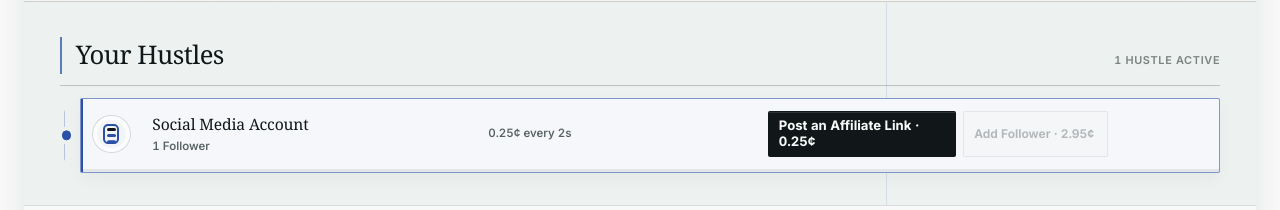
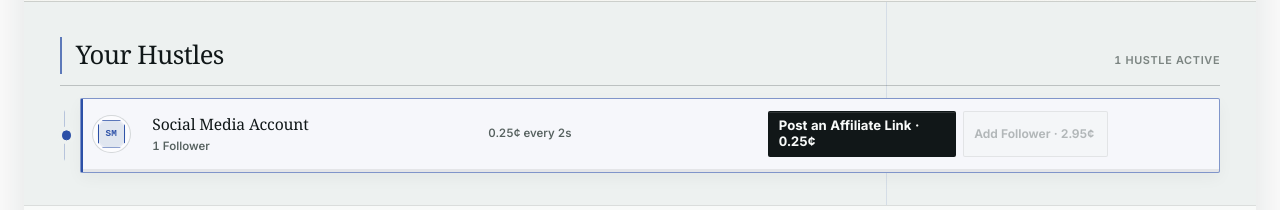
Before and after one commit to dnowinskinet/personal, an Angular app: page /experimental/grift-os in a window 1280 px wide. Shown: the part 430-640 px from the top of the page. Built offline with nearby package versions, Linux system fonts and the light colour scheme.

Commit message:
refactor(grift-os): establish Lane visual ownership

```diff
--- a/src/app/pages/experimental/grift-os-game/empires/influence/renderer/ledger/influence-lane.component.html
+++ b/src/app/pages/experimental/grift-os-game/empires/influence/renderer/ledger/influence-lane.component.html
@@ -19,7 +19,7 @@
       [attr.aria-label]="row.definition.manualActionLabel + ' for ' + row.definition.name"
       [title]="row.definition.manualActionLabel"
       (click)="emit({ type: 'hustle.activate', hustleId: row.id })">
-      <span class="grift-hustle-icon" [attr.data-icon-kind]="row.definition.iconKind" aria-hidden="true"></span>
+      <span class="influence-lane-icon" aria-hidden="true">{{ iconMonogram }}</span>
     </button>
 
     <button type="button" class="grift-hustle-select" [attr.data-grift-hustle-select]="row.id"
--- a/src/app/pages/experimental/grift-os-game/empires/influence/renderer/ledger/influence-lane.component.scss
+++ b/src/app/pages/experimental/grift-os-game/empires/influence/renderer/ledger/influence-lane.component.scss
@@ -1 +1,18 @@
 :host { display: contents; }
+
+.influence-lane-icon {
+  display: grid;
+  width: 1.7rem;
+  height: 1.7rem;
+  place-items: center;
+  border: 1px solid color-mix(in srgb, var(--grift-info), transparent 42%);
+  background: color-mix(in srgb, var(--grift-info), transparent 91%);
+  color: var(--grift-info);
+  font: 720 0.58rem/1 ui-monospace, monospace;
+  letter-spacing: 0.04em;
+  clip-path: polygon(18% 0, 82% 0, 100% 18%, 100% 82%, 82% 100%, 18% 100%, 0 82%, 0 18%);
+}
+
+.grift-hustle-entry { position: relative; }
+.grift-hustle-selected .influence-lane-icon { border-color: var(--grift-selection); color: var(--grift-selection); }
+.grift-hustle-automated .influence-lane-icon { border-color: var(--grift-automation); color: var(--grift-automation); }
--- a/src/app/pages/experimental/grift-os-game/empires/influence/renderer/ledger/influence-lane.component.ts
+++ b/src/app/pages/experimental/grift-os-game/empires/influence/renderer/ledger/influence-lane.component.ts
@@ -19,4 +19,8 @@ export class InfluenceLaneComponent {
   emit(action: GameAction, sourceEvent?: Event): void {
     this.request.emit({ action, sourceEvent });
   }
+
+  get iconMonogram(): string {
+    return this.row.definition.name.split(/\s+/).slice(0, 2).map(word => word[0]).join('').toUpperCase();
+  }
 }
--- a/src/app/pages/experimental/grift-os-game/empires/influence/renderer/ledger/influence-ledger.component.scss
+++ b/src/app/pages/experimental/grift-os-game/empires/influence/renderer/ledger/influence-ledger.component.scss
@@ -1 +1,8 @@
 :host { display: block; min-width: 0; }
+
+.grift-hustle-plane { position: relative; }
+.grift-hustle-list { position: relative; display: grid; gap: 0.5rem; overflow: visible; padding-left: 1.25rem; }
+
+@media (max-width: 44rem) {
+  .grift-hustle-list { gap: 0.72rem; padding-left: 0; }
+}
```
